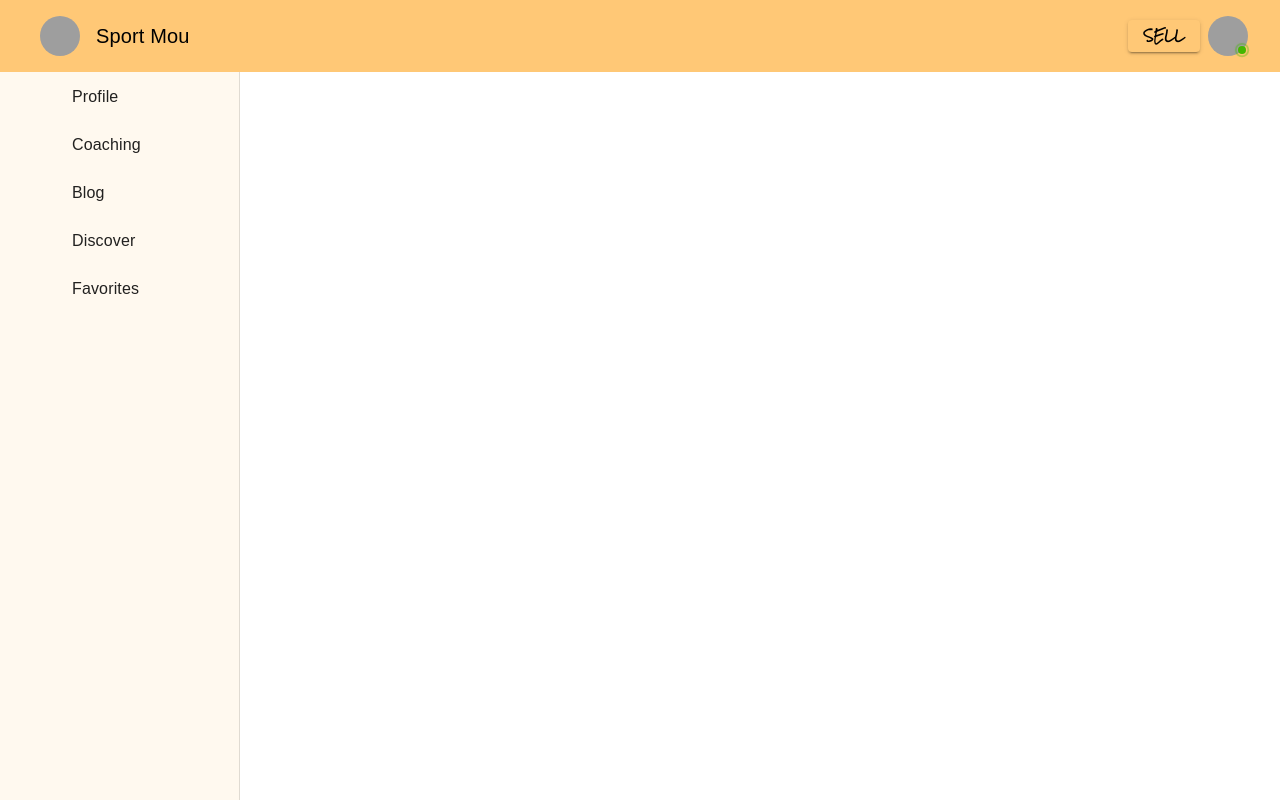
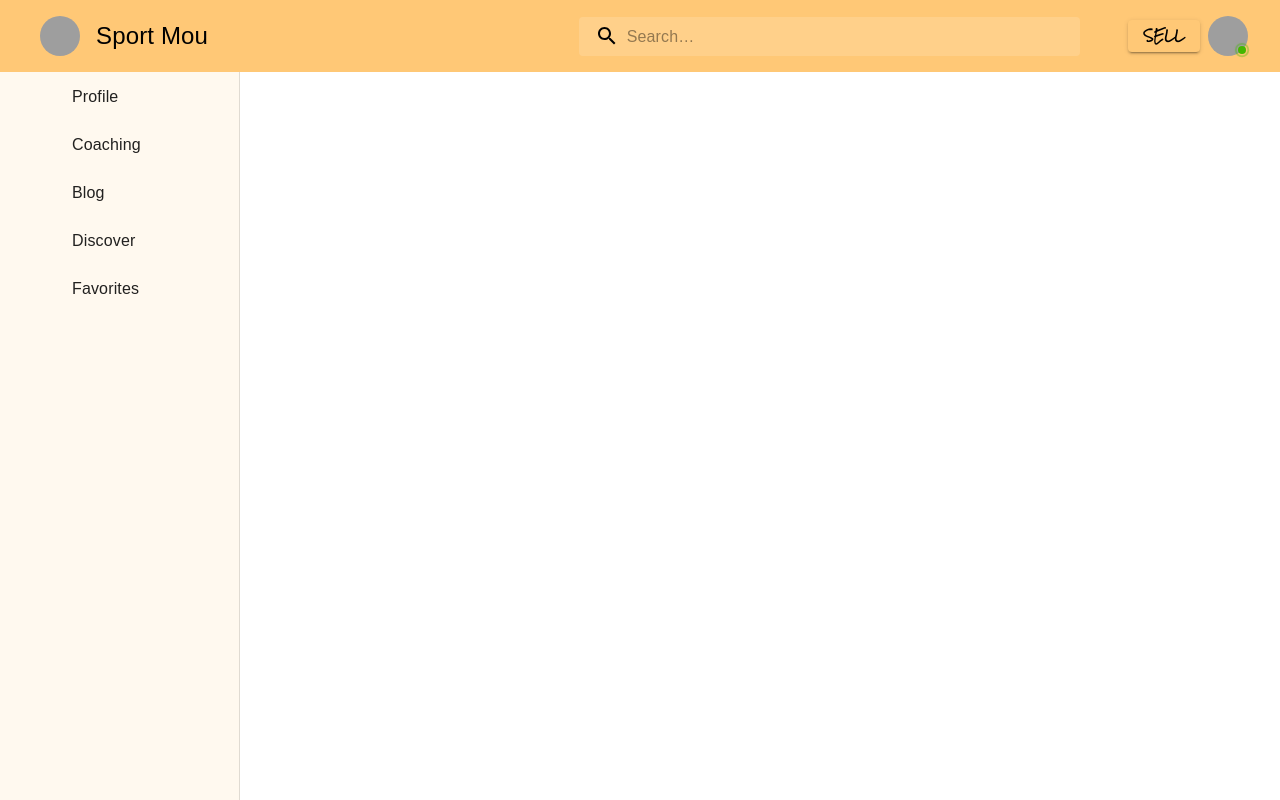
Before and after one commit to sherwynd/reactJSX-template, a React (Vite) app: page / in a window 1280 px wide. Built offline with nearby package versions, Linux system fonts and the light colour scheme; grey boxes are pictures that could not be loaded; a web font is replaced by a local one.

Commit message:
Added Searchbar and changes nav

```diff
--- a/src/components/Navbar.jsx
+++ b/src/components/Navbar.jsx
@@ -24,14 +24,14 @@ import {
 
 import MenuIcon from "@mui/icons-material/Menu";
 import LogoutIcon from "@mui/icons-material/Logout";
-
 import { Link, useNavigate } from "react-router-dom";
 import PropTypes from "prop-types";
-
 import { mainNavbarItems } from "../contexts/NavbarItems";
 import { ThemeProvider } from "@emotion/react";
 import theme from "../theme/color";
 import { styled } from "@mui/system";
+
+import { SearchBar } from "./common/SearchBar";
 
 const drawerWidth = 240;
 
@@ -157,7 +157,12 @@ export function NavBar(props) {
             <IconButton sx={{ m: 1 }} onClick={handleReturn}>
               <Avatar src="../assets/images/Fake-Jordan.png" />
             </IconButton>
-            <Typography variant="h6" noWrap component="div">
+            <Typography
+              sx={{ flexGrow: 1 }}
+              variant="h5"
+              noWrap
+              component="div"
+            >
               Sport Mou
             </Typography>
 
@@ -169,6 +174,7 @@ export function NavBar(props) {
                 flexGrow: 1,
               }}
             >
+              <SearchBar />
               <Link to={`/sell`}>
                 <Button variant="contained" color="error">
                   Sell
@@ -214,6 +220,7 @@ export function NavBar(props) {
             </Box>
           </Toolbar>
         </AppBar>
+        {/* Side Bar */}
         <Box
           component="nav"
           sx={{
--- /dev/null
+++ b/src/components/common/SearchBar.jsx
@@ -0,0 +1,63 @@
+import * as React from "react";
+import { styled, alpha } from "@mui/material/styles";
+import Container from "@mui/material/Container";
+import InputBase from "@mui/material/InputBase";
+import SearchIcon from "@mui/icons-material/Search";
+
+const Search = styled("div")(({ theme }) => ({
+  position: "relative",
+  borderRadius: theme.shape.borderRadius,
+  backgroundColor: alpha(theme.palette.common.white, 0.15),
+  "&:hover": {
+    backgroundColor: alpha(theme.palette.common.white, 0.25),
+  },
+  marginLeft: 0,
+  width: "100%",
+  [theme.breakpoints.up("sm")]: {
+    marginLeft: theme.spacing(1),
+    width: "auto",
+  },
+}));
+
+const SearchIconWrapper = styled("div")(({ theme }) => ({
+  padding: theme.spacing(0, 2),
+  height: "100%",
+  position: "absolute",
+  pointerEvents: "none",
+  display: "flex",
+  alignItems: "center",
+  justifyContent: "center",
+}));
+
+const StyledInputBase = styled(InputBase)(({ theme }) => ({
+  color: "inherit",
+  width: "100%",
+  "& .MuiInputBase-input": {
+    padding: theme.spacing(1, 1, 1, 0),
+    // vertical padding + font size from searchIcon
+    paddingLeft: `calc(1em + ${theme.spacing(4)})`,
+    transition: theme.transitions.create("width"),
+    [theme.breakpoints.up("sm")]: {
+      width: "12ch",
+      "&:focus": {
+        width: "20ch",
+      },
+    },
+  },
+}));
+
+export function SearchBar() {
+  return (
+    <Container sx={{ flexGrow: 1, minWidth: "100px", mr: 3 }}>
+      <Search>
+        <SearchIconWrapper>
+          <SearchIcon />
+        </SearchIconWrapper>
+        <StyledInputBase
+          placeholder="Search…"
+          inputProps={{ "aria-label": "search" }}
+        />
+      </Search>
+    </Container>
+  );
+}
```
